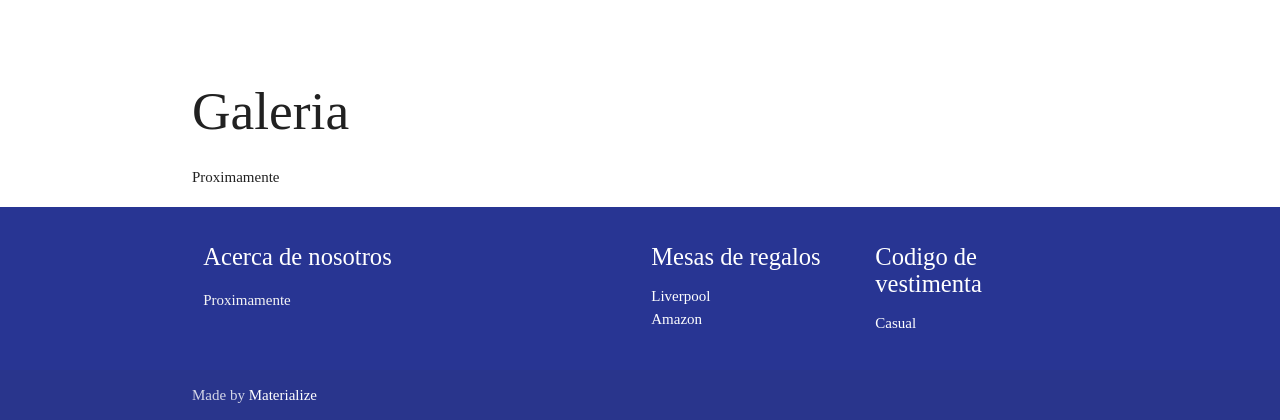
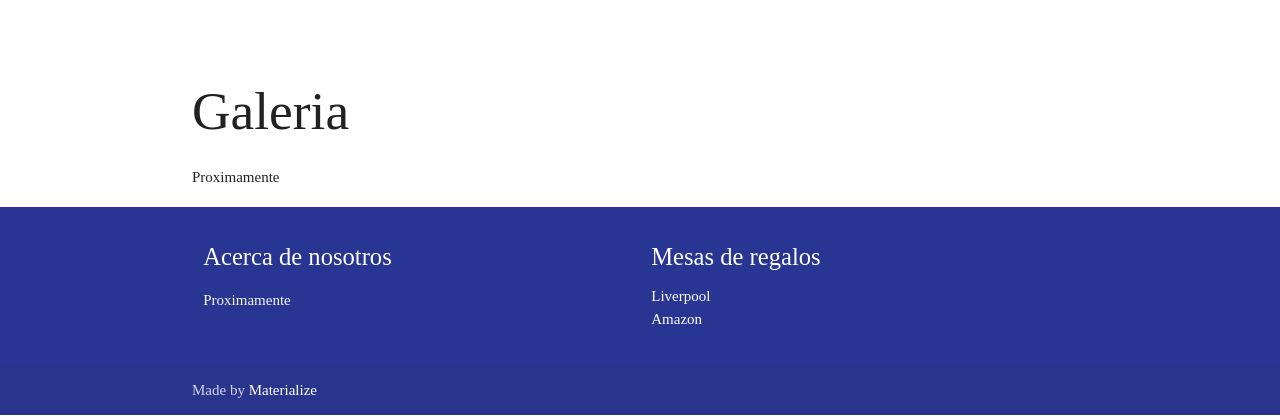
Before and after one commit to Diego448/wedding_control, a Flask app: page / in a window 1280 px wide. Shown: the part 2613-3033 px from the top of the page. Run offline with Flask 3, Linux system fonts and the light colour scheme; some libraries are stand-ins or nearby versions; some web fonts are replaced.

Commit message:
Adding links to wedding registry

```diff
--- a/templates/parallax-template/index.html
+++ b/templates/parallax-template/index.html
@@ -297,14 +297,8 @@
         <div class="col l3 s12">
           <h5 class="white-text">Mesas de regalos</h5>
           <ul>
-            <li><a class="white-text" href="#!">Liverpool</a></li>
-            <li><a class="white-text" href="#!">Amazon</a></li>
-          </ul>
-        </div>
-        <div class="col l3 s12">
-          <h5 class="white-text">Codigo de vestimenta</h5>
-          <ul>
-            <li><a class="white-text" href="#!">Casual</a></li>
+            <li><a class="white-text" href="https://mesaderegalos.liverpool.com.mx/milistaderegalos/51329730">Liverpool</a></li>
+            <li><a class="white-text" href="https://www.amazon.com.mx/wedding/registry/8VWKLGTUQMDF">Amazon</a></li>
           </ul>
         </div>
       </div>
```
